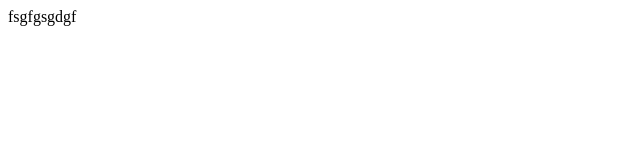
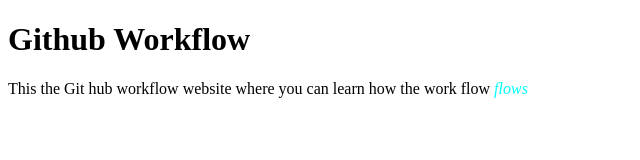
Before and after one commit to izuodo/-Github-workflow, a plain HTML site: page index.html in a window 1280 px wide. Shown: the whole page, without its empty margins (0-640 px from the left). Drawn offline with Linux system fonts and the light colour scheme.

Commit message:
updated index.html file

```diff
--- a/index.html
+++ b/index.html
@@ -7,6 +7,11 @@
     <title>Document</title>
 </head>
 <body>
-    fsgfgsgdgf
+    <div>
+        <h1>Github Workflow</h1>
+     </div>
+     <div>
+         <p>This the Git hub workflow website where you can learn how the work flow <span style="color: aqua; font-style: italic;">flows</span></p>
+     </div>
 </body>
 </html>
```
